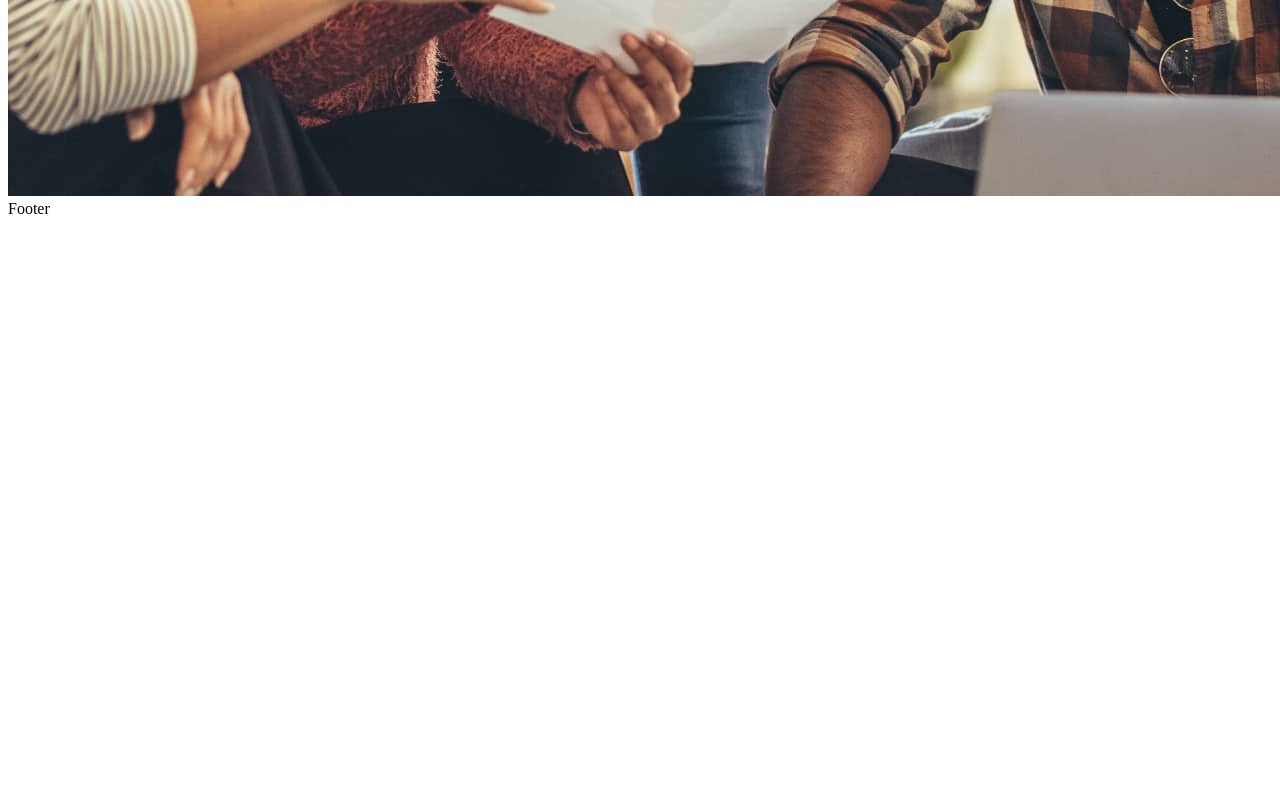
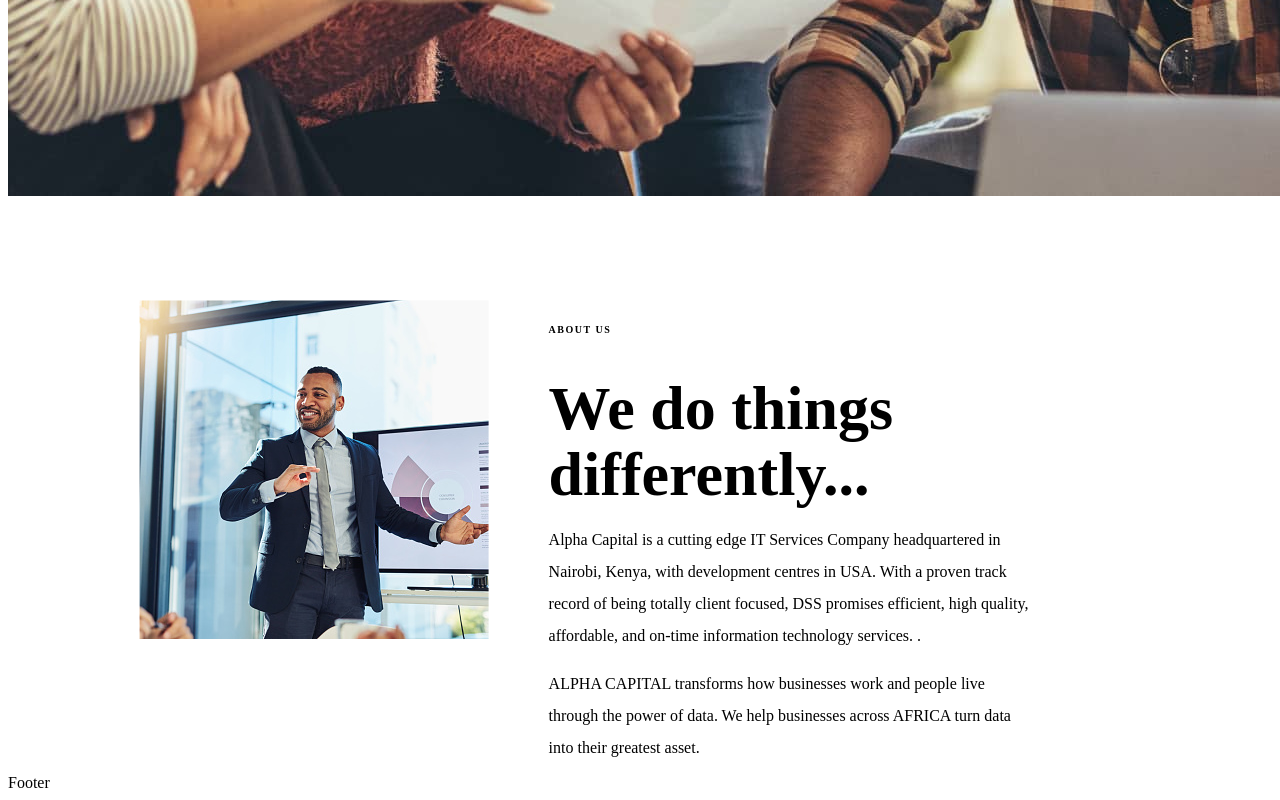
Before and after one commit to ealpha072/alpha_capital, a React (Create React App) app in the folder client/: page / in a window 1280 px wide. Shown: the part 1256-2056 px from the top of the page. Before the commit the page ends 1482 px from the top, so only its background shows below. Built offline with nearby package versions, Linux system fonts and the light colour scheme; the HTML template or start-up script is replaced by a standard one.

Commit message:
Section two added

```diff
--- a/client/src/Pages/Home.jsx
+++ b/client/src/Pages/Home.jsx
@@ -1,6 +1,8 @@
 import React from 'react'
 import styles from '../Styles/Home.module.css'
+import parttwoStyles from '../Styles/Parttwo.module.css'
 import bannerTwo from '../Assets/banner_two.jpg'
+import bannerThree from '../Assets/banner_three.jpg'
 
 const Home = () => {
     return (
@@ -28,6 +30,27 @@
                 </div>
             </div>
 
+            <div className={parttwoStyles.partTwoDiv}>
+                <div>
+                    <div>
+                        <img src={bannerThree} alt="" />
+                    </div>
+                    <div className={parttwoStyles.homeAbout}>
+                        <h6>ABOUT US </h6>
+                        <h1>We do things differently... </h1>
+                        <p>
+                            Alpha Capital is a cutting edge IT Services Company headquartered in Nairobi, Kenya,
+                            with development centres in USA. With a proven track record of being totally client focused,
+                            DSS promises efficient, high quality, affordable, and on-time information technology services. .
+                        </p>
+                        <p>
+                            ALPHA CAPITAL transforms how businesses work and people live through the power of data.
+                            We help businesses across AFRICA turn data into their greatest asset.
+                        </p>
+                    </div>
+                </div>
+            </div>
+
         </div>
   )
 }
--- /dev/null
+++ b/client/src/Styles/Parttwo.module.css
@@ -0,0 +1,43 @@
+.partTwoDiv{
+    margin-top: 100px;
+
+}
+
+.partTwoDiv > div{
+    width: 95%;
+    margin: auto;
+    display: flex;
+    color: var(--colorOne);
+}
+
+.partTwoDiv > div > div:first-child{
+    clip-path: inset(0px 60px 0px 100px); /* Crop the image using the inset function */
+}
+
+.homeAbout{
+    width: 50%;
+}
+
+.homeAbout > *{
+    color: var(--colorOne);
+    margin-bottom: 10px;
+}
+
+.homeAbout h6{
+    color: var(--colorTwo);
+    font-size: 10px;
+    font-weight: 800;
+    letter-spacing: 1.5px;
+}
+
+.homeAbout h1{
+    font-size: 62px;
+    line-height: 1.06em;
+    letter-spacing: 0px;
+}
+
+.homeAbout p{
+    width: 80%;
+    font-size: 16px;
+    line-height: 2rem;
+}
```
Also changed, not shown: client/src/Assets/banner_three.jpg (added).
